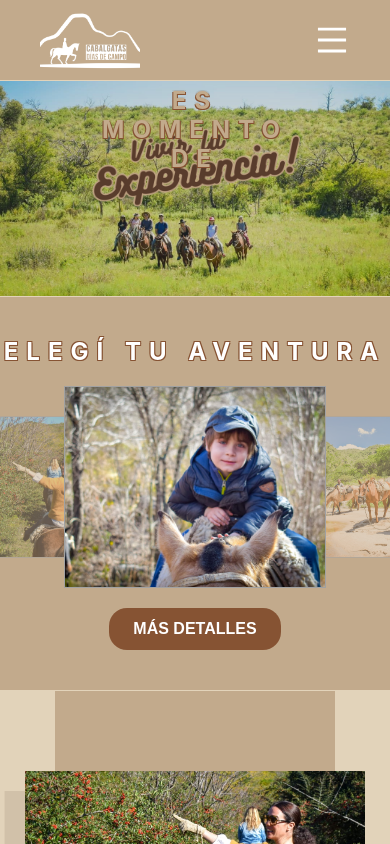
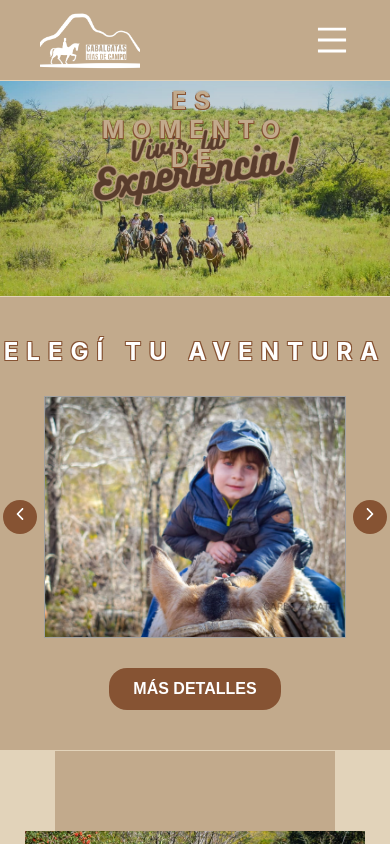
Before and after one commit to androettojuan/web-cabalgatas2, a React (Create React App) app: page / in a window 390 px wide. Shown: the top 844 px of the page. Built offline with nearby package versions, Linux system fonts and the light colour scheme.

Commit message:
fix carousel

```diff
--- a/src/components/Carousel/Carousel.styles.js
+++ b/src/components/Carousel/Carousel.styles.js
@@ -31,10 +31,6 @@ export const StyledButton = styled("button", {
     width: "34px",
     height: "34px",
   },
-  "@media (max-width: 600px)": {
-    width: "30px",
-    height: "30px",
-  },
   variants: {
     color: {
       next: {
@@ -55,10 +51,7 @@ export const StyledButton = styled("button", {
           right: "140px",
         },
         "@media (max-width: 700px)": {
-          right: "120px",
-        },
-        "@media (max-width: 600px)": {
-          right: "80px",
+          right: "250px",
         },
       },
       back: {
@@ -79,10 +72,7 @@ export const StyledButton = styled("button", {
           left: "120px",
         },
         "@media (max-width: 700px)": {
-          left: "120px",
-        },
-        "@media (max-width: 600px)": {
-          left: "80px",
+          left: "250px",
         },
       },
     },
@@ -108,9 +98,6 @@ export const StyledCarouselContent = styled("div", {
   "@media (max-width: 700px)": {
     margin: "20px 0",
   },
-  "@media (max-width: 600px)": {
-    margin: "20px 0",
-  },
 });
 
 export const StyledCarouselContentPhoto = styled("img", {
@@ -131,10 +118,6 @@ export const StyledCarouselContentPhoto = styled("img", {
     height: "240px",
   },
   "@media (max-width: 700px)": {
-    width: "300px",
-    height: "240px",
-  },
-  "@media (max-width: 600px)": {
     width: "300px",
     height: "240px",
   },
@@ -165,13 +148,8 @@ export const StyledCarouselContentPhoto = styled("img", {
           margin: "0",
         },
         "@media (max-width: 700px)": {
-          width: "260px",
-          height: "200px",
-          margin: "0",
-        },
-        "@media (max-width: 600px)": {
-          width: "260px",
-          height: "200px",
+          width: "300px",
+          height: "240px",
           margin: "0",
         },
       },
@@ -197,15 +175,10 @@ export const StyledCarouselContentPhoto = styled("img", {
           margin: "0 100px",
         },
 
-        "@media (max-width: 760px)": {
-          width: "220px",
-          height: "180px",
-          margin: "0 60px",
-        },
-        "@media (max-width: 600px)": {
-          width: "180px",
-          height: "140px",
-          margin: "0 80px",
+        "@media (max-width: 700px)": {
+          visibility: "hidden",
+          opacity: "0",
+          margin: "0 100px",
         },
       },
       none: {
```
